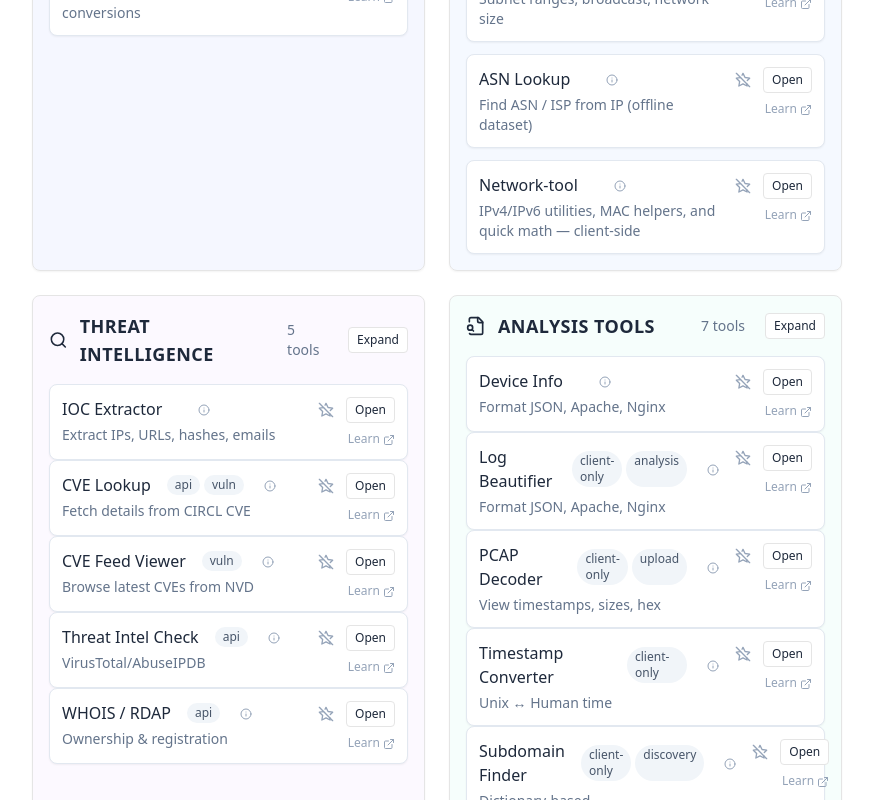
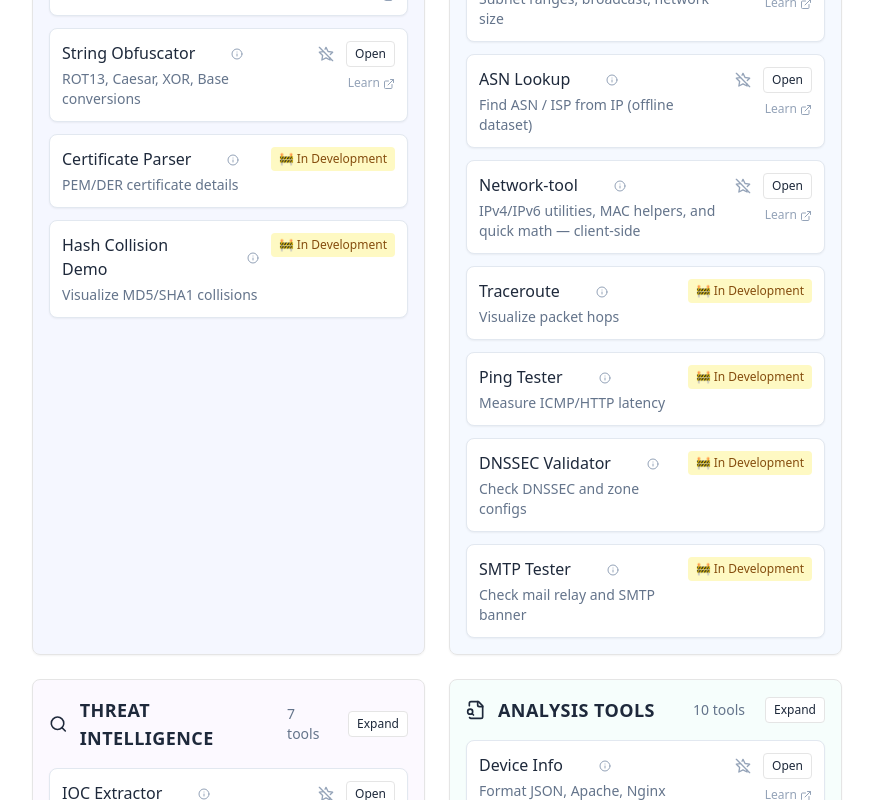
Before and after one commit to carthworks/secutools-io, a Next.js app: page / in a window 1280 px wide. Shown: the part 800-1600 px from the top of the page, without its empty margins (342-1215 px from the left). Built offline with nearby package versions, Linux system fonts and the light colour scheme.

Commit message:
Add new tools to categories with unpublished status for future development

```diff
--- a/app/page.tsx
+++ b/app/page.tsx
@@ -34,9 +34,12 @@ const categories: Category[] = [
     tools: [
       { slug: "hash", title: "Hash Tools", desc: "MD5, SHA1, SHA256, SHA512", isPublish: true },
       { slug: "jwt", title: "JWT Decoder", desc: "Decode and verify JWTs", isPublish: true },
+      { slug: "jwt-cracker", title: "JWT Cracker", desc: "Test weak signing keys", isPublish: false },
       { slug: "password", title: "Password Utilities", desc: "Strength checker and generator", isPublish: true },
       { slug: "hash-id", title: "Hash Identifier", desc: "Detect type of hash string", isPublish: true },
       { slug: "obfuscator", title: "String Obfuscator", desc: "ROT13, Caesar, XOR, Base conversions", isPublish: true },
+      { slug: "cert-parser", title: "Certificate Parser", desc: "PEM/DER certificate details", isPublish: false },
+      { slug: "hash-collision", title: "Hash Collision Demo", desc: "Visualize MD5/SHA1 collisions", isPublish: false },
     ],
   },
   {
@@ -51,6 +54,10 @@ const categories: Category[] = [
       { slug: "cidr", title: "CIDR Calculator", desc: "Subnet ranges, broadcast, network size", isPublish: true },
       { slug: "asn", title: "ASN Lookup", desc: "Find ASN / ISP from IP (offline dataset)", isPublish: true },
       { slug: "network-tool", title: "Network-tool", desc: "IPv4/IPv6 utilities, MAC helpers, and quick math — client-side", isPublish: true },
+      { slug: "traceroute", title: "Traceroute", desc: "Visualize packet hops", isPublish: false },
+      { slug: "ping", title: "Ping Tester", desc: "Measure ICMP/HTTP latency", isPublish: false },
+      { slug: "dnssec", title: "DNSSEC Validator", desc: "Check DNSSEC and zone configs", isPublish: false },
+      { slug: "smtp", title: "SMTP Tester", desc: "Check mail relay and SMTP banner", isPublish: false },
     ],
   },
   {
@@ -63,6 +70,8 @@ const categories: Category[] = [
       { slug: "cve-feed", title: "CVE Feed Viewer", desc: "Browse latest CVEs from NVD", isPublish: true },
       { slug: "threat", title: "Threat Intel Check", desc: "VirusTotal/AbuseIPDB", isPublish: true },
       { slug: "whois", title: "WHOIS / RDAP", desc: "Ownership & registration", isPublish: true },
+      { slug: "email-analyzer", title: "Email Header Analyzer", desc: "Trace spoofing & spam origins", isPublish: false },
+      { slug: "exploitdb", title: "Exploit Lookup", desc: "Map CVEs to ExploitDB entries", isPublish: false },
     ],
   },
   {
@@ -70,13 +79,16 @@ const categories: Category[] = [
     icon: FileSearch,
     color: "bg-teal-50",
     tools: [
-	  { slug: "device-info", title: "Device Info", desc: "Format JSON, Apache, Nginx", isPublish: true },
+      { slug: "device-info", title: "Device Info", desc: "Format JSON, Apache, Nginx", isPublish: true },
       { slug: "logs", title: "Log Beautifier", desc: "Format JSON, Apache, Nginx", isPublish: true },
       { slug: "pcap", title: "PCAP Decoder", desc: "View timestamps, sizes, hex", isPublish: true },
       { slug: "timestamp", title: "Timestamp Converter", desc: "Unix ↔ Human time", isPublish: true },
       { slug: "subdomain", title: "Subdomain Finder", desc: "Dictionary-based", isPublish: true },
       { slug: "json-xml", title: "JSON/XML Formatter", desc: "Beautify and validate structured data", isPublish: true },
       { slug: "regex", title: "Regex Tester", desc: "Build and test regex patterns", isPublish: true },
+      { slug: "exif", title: "EXIF Viewer", desc: "Inspect metadata in images", isPublish: false },
+      { slug: "pdf-macro", title: "PDF/Doc Macro Extractor", desc: "Detect embedded macros/scripts", isPublish: false },
+      { slug: "hex-editor", title: "Hex Editor", desc: "Inspect binary data inline", isPublish: false },
     ],
   },
   {
@@ -87,6 +99,9 @@ const categories: Category[] = [
       { slug: "payloads", title: "XSS/SQLi Payloads", desc: "Encoders and test payloads", isPublish: true },
       { slug: "cheatsheets", title: "Cheatsheets", desc: "OWASP Top 10, MITRE ATT&CK", isPublish: true },
       { slug: "wordlist", title: "Wordlist Generator", desc: "Custom password/wordlists", isPublish: true },
+      { slug: "xxe", title: "XXE Payload Generator", desc: "XML external entity injection payloads", isPublish: false },
+      { slug: "jwt-fuzzer", title: "JWT Fuzzer", desc: "Tweak claims and signatures", isPublish: false },
+      { slug: "command-injection", title: "Command Injection Tester", desc: "Common OS injection payloads", isPublish: false },
     ],
   },
   {
@@ -98,15 +113,23 @@ const categories: Category[] = [
       { slug: "url-trace", title: "URL Unshortener & Redirect Tracer", desc: "Expand and trace redirects", isPublish: false },
       { slug: "cvss", title: "CVE Severity Calculator", desc: "Compute CVSS scores", isPublish: true },
       { slug: "aws-s3", title: "AWS S3 Checker", desc: "Test for public/misconfigured buckets", isPublish: false },
+      { slug: "cors-check", title: "CORS Tester", desc: "Detect misconfigured Access-Control headers", isPublish: false },
+      { slug: "clickjack", title: "Clickjacking Tester", desc: "Frame-busting & X-Frame-Options check", isPublish: false },
+      { slug: "csrf", title: "CSRF Token Inspector", desc: "Check CSRF token presence & randomness", isPublish: false },
     ],
   },
   {
     title: "Learning",
     icon: Code,
     color: "bg-green-50",
-    tools: [{ slug: "tips", title: "Daily Security Tips", desc: "Flashcards & rotating advice", isPublish: true }],
+    tools: [
+      { slug: "tips", title: "Daily Security Tips", desc: "Flashcards & rotating advice", isPublish: true },
+      { slug: "ctf-mini", title: "CTF Mini Challenges", desc: "Small interactive labs & puzzles", isPublish: false },
+      { slug: "vuln-demos", title: "Vulnerability Demos", desc: "Learn XSS, SQLi, SSRF interactively", isPublish: false },
+    ],
   },
 ];
+
 
 /* ---------- helpers ---------- */
 const FAVORITES_KEY = "secu_favs_v1";
```
